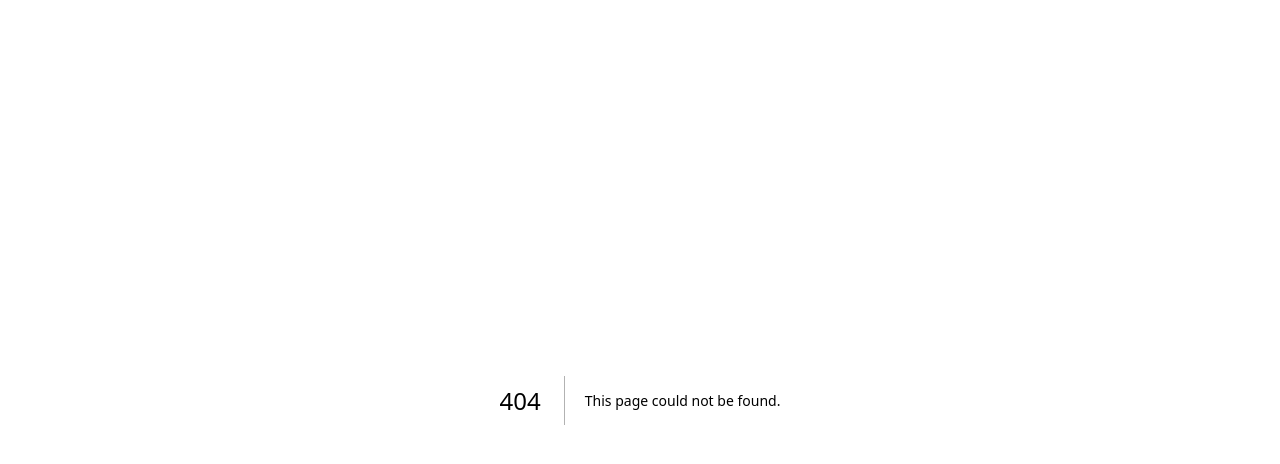
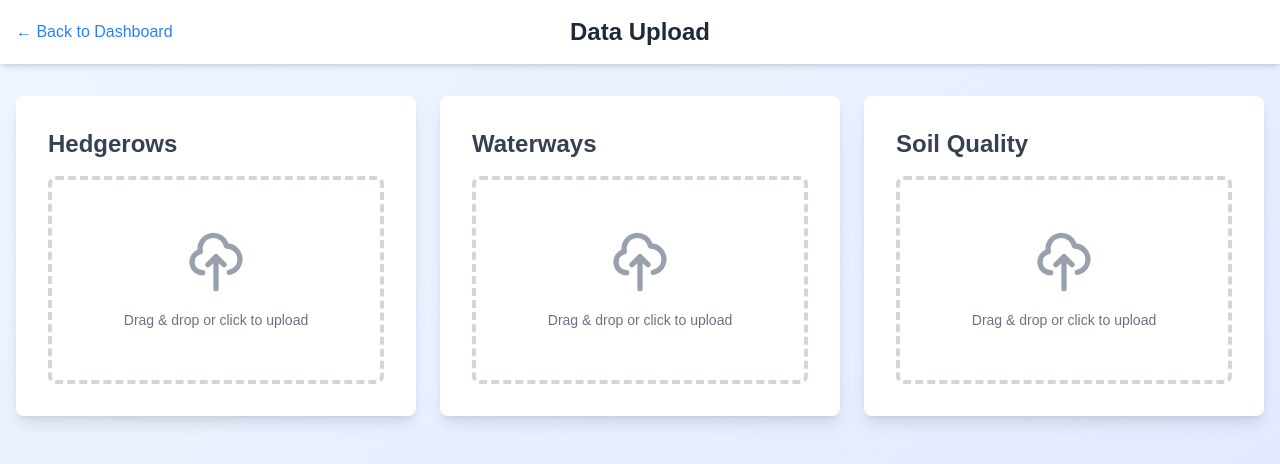
Before and after one commit to Basecta/Basecta-prototype, a Next.js app in the folder frontend/: page /data-upload in a window 1280 px wide. Before the commit this address had no page. Shown: the top 464 px of the page. Built offline with nearby package versions, Linux system fonts and the light colour scheme; sample sign-in values are in the browser's storage.

Commit message:
update dashboard view

```diff
--- a/frontend/app/dashboard/page.tsx
+++ b/frontend/app/dashboard/page.tsx
@@ -243,6 +243,13 @@ export default function DashboardPage() {
                 {/* Menu Items */}
                 <div className="absolute right-0 mt-2 w-48 bg-white rounded-md shadow-lg z-20 py-1">
                   <Link
+                    href="/data-upload"
+                    className="block px-4 py-2 text-gray-700 hover:bg-gray-100 transition-colors"
+                    onClick={() => setMenuOpen(false)}
+                  >
+                    Data Upload
+                  </Link>
+                  <Link
                     href="/settings"
                     className="block px-4 py-2 text-gray-700 hover:bg-gray-100 transition-colors"
                     onClick={() => setMenuOpen(false)}
--- /dev/null
+++ b/frontend/app/data-upload/page.tsx
@@ -0,0 +1,113 @@
+'use client';
+
+import { useEffect, useState } from 'react';
+import { useRouter } from 'next/navigation';
+import Link from 'next/link';
+
+export default function DataUploadPage() {
+  const router = useRouter();
+  const [user, setUser] = useState<any>(null);
+
+  useEffect(() => {
+    // Check if user is logged in
+    const token = localStorage.getItem('token');
+    const userData = localStorage.getItem('user');
+
+    if (!token || !userData) {
+      router.push('/login');
+      return;
+    }
+
+    setUser(JSON.parse(userData));
+  }, [router]);
+
+  if (!user) {
+    return (
+      <div className="min-h-screen flex items-center justify-center">
+        <div className="text-xl">Loading...</div>
+      </div>
+    );
+  }
+
+  return (
+    <div className="min-h-screen bg-gradient-to-br from-blue-50 to-indigo-100">
+      <nav className="bg-white shadow-md">
+        <div className="w-full px-4 py-4">
+            <div className="flex items-center justify-center relative">
+            <Link href="/dashboard" className="absolute left-0 text-blue-500 hover:text-blue-700">
+                ← Back to Dashboard
+            </Link>
+            <h1 className="text-2xl font-bold text-gray-800">Data Upload</h1>
+            </div>
+        </div>
+       </nav>
+
+      <div className="max-w-7xl mx-auto px-4 py-8">
+        <div className="grid grid-cols-3 gap-6">
+          {/* Upload Card X */}
+          <div className="bg-white rounded-lg shadow-lg p-8 h-80 flex flex-col">
+            <h3 className="text-2xl font-bold text-gray-700 mb-4">Hedgerows</h3>
+            <div className="flex-1 flex items-center justify-center">
+              <div className="border-4 border-dashed border-gray-300 rounded-lg p-12 flex flex-col items-center justify-center hover:border-blue-400 hover:bg-blue-50 transition-all cursor-pointer w-full h-full">
+                <svg
+                  className="w-16 h-16 text-gray-400 mb-4"
+                  fill="none"
+                  strokeLinecap="round"
+                  strokeLinejoin="round"
+                  strokeWidth="2"
+                  viewBox="0 0 24 24"
+                  stroke="currentColor"
+                >
+                  <path d="M7 16a4 4 0 01-.88-7.903A5 5 0 1115.9 6L16 6a5 5 0 011 9.9M15 13l-3-3m0 0l-3 3m3-3v12"></path>
+                </svg>
+                <p className="text-gray-500 text-sm">Drag & drop or click to upload</p>
+              </div>
+            </div>
+          </div>
+
+          {/* Upload Card Y */}
+          <div className="bg-white rounded-lg shadow-lg p-8 h-80 flex flex-col">
+            <h3 className="text-2xl font-bold text-gray-700 mb-4">Waterways</h3>
+            <div className="flex-1 flex items-center justify-center">
+              <div className="border-4 border-dashed border-gray-300 rounded-lg p-12 flex flex-col items-center justify-center hover:border-blue-400 hover:bg-blue-50 transition-all cursor-pointer w-full h-full">
+                <svg
+                  className="w-16 h-16 text-gray-400 mb-4"
+                  fill="none"
+                  strokeLinecap="round"
+                  strokeLinejoin="round"
+                  strokeWidth="2"
+                  viewBox="0 0 24 24"
+                  stroke="currentColor"
+                >
+                  <path d="M7 16a4 4 0 01-.88-7.903A5 5 0 1115.9 6L16 6a5 5 0 011 9.9M15 13l-3-3m0 0l-3 3m3-3v12"></path>
+                </svg>
+                <p className="text-gray-500 text-sm">Drag & drop or click to upload</p>
+              </div>
+            </div>
+          </div>
+
+          {/* Upload Card Z */}
+          <div className="bg-white rounded-lg shadow-lg p-8 h-80 flex flex-col">
+            <h3 className="text-2xl font-bold text-gray-700 mb-4">Soil Quality</h3>
+            <div className="flex-1 flex items-center justify-center">
+              <div className="border-4 border-dashed border-gray-300 rounded-lg p-12 flex flex-col items-center justify-center hover:border-blue-400 hover:bg-blue-50 transition-all cursor-pointer w-full h-full">
+                <svg
+                  className="w-16 h-16 text-gray-400 mb-4"
+                  fill="none"
+                  strokeLinecap="round"
+                  strokeLinejoin="round"
+                  strokeWidth="2"
+                  viewBox="0 0 24 24"
+                  stroke="currentColor"
+                >
+                  <path d="M7 16a4 4 0 01-.88-7.903A5 5 0 1115.9 6L16 6a5 5 0 011 9.9M15 13l-3-3m0 0l-3 3m3-3v12"></path>
+                </svg>
+                <p className="text-gray-500 text-sm">Drag & drop or click to upload</p>
+              </div>
+            </div>
+          </div>
+        </div>
+      </div>
+    </div>
+  );
+}
--- a/frontend/app/settings/page.tsx
+++ b/frontend/app/settings/page.tsx
@@ -96,15 +96,15 @@ export default function SettingsPage() {
   return (
     <div className="min-h-screen bg-gradient-to-br from-blue-50 to-indigo-100">
       <nav className="bg-white shadow-md">
-        <div className="max-w-7xl mx-auto px-4 py-4">
-          <div className="flex items-center">
-            <Link href="/dashboard" className="text-blue-500 hover:text-blue-700 mr-4">
-              ← Back to Dashboard
+        <div className="w-full px-4 py-4">
+            <div className="flex items-center justify-center relative">
+            <Link href="/dashboard" className="absolute left-0 text-blue-500 hover:text-blue-700">
+                ← Back to Dashboard
             </Link>
             <h1 className="text-2xl font-bold text-gray-800">Account Settings</h1>
-          </div>
+            </div>
         </div>
-      </nav>
+       </nav>
 
       <div className="max-w-3xl mx-auto px-4 py-8 space-y-6">
         {/* Profile Information */}
```
